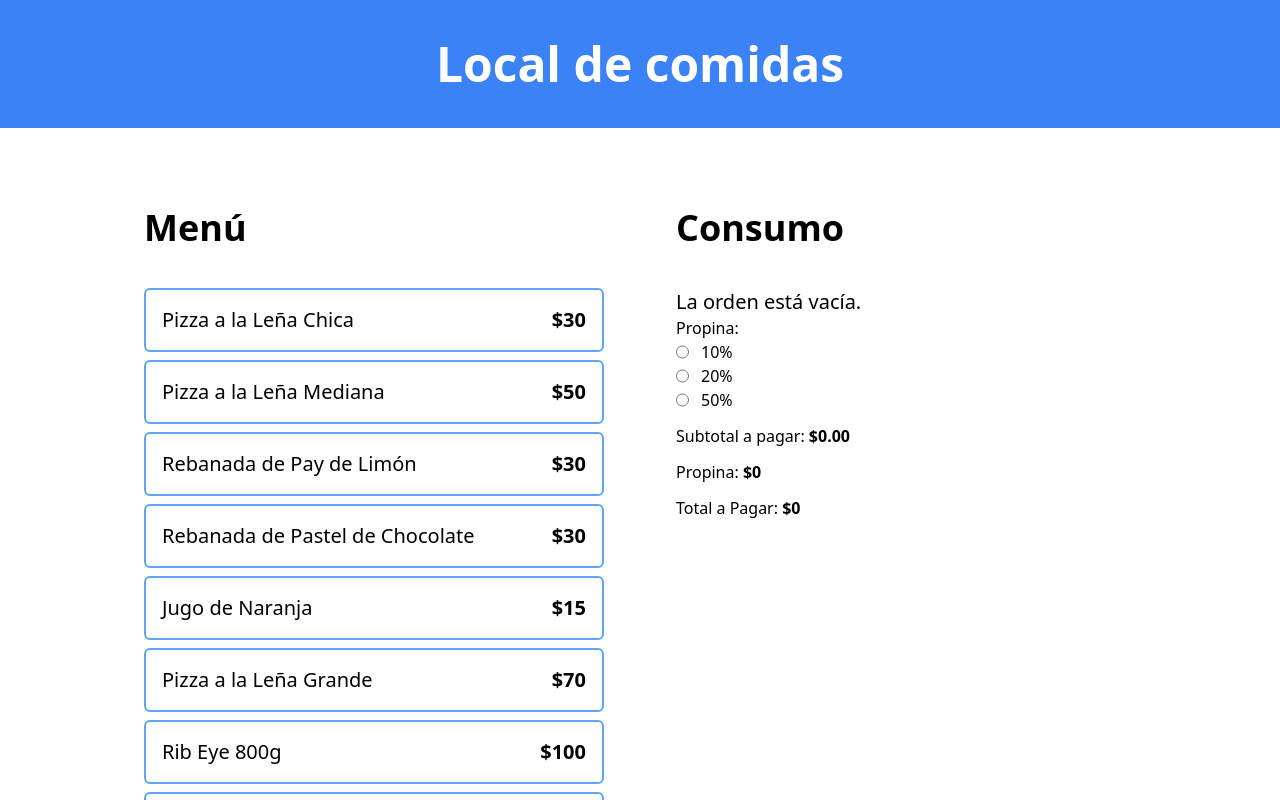
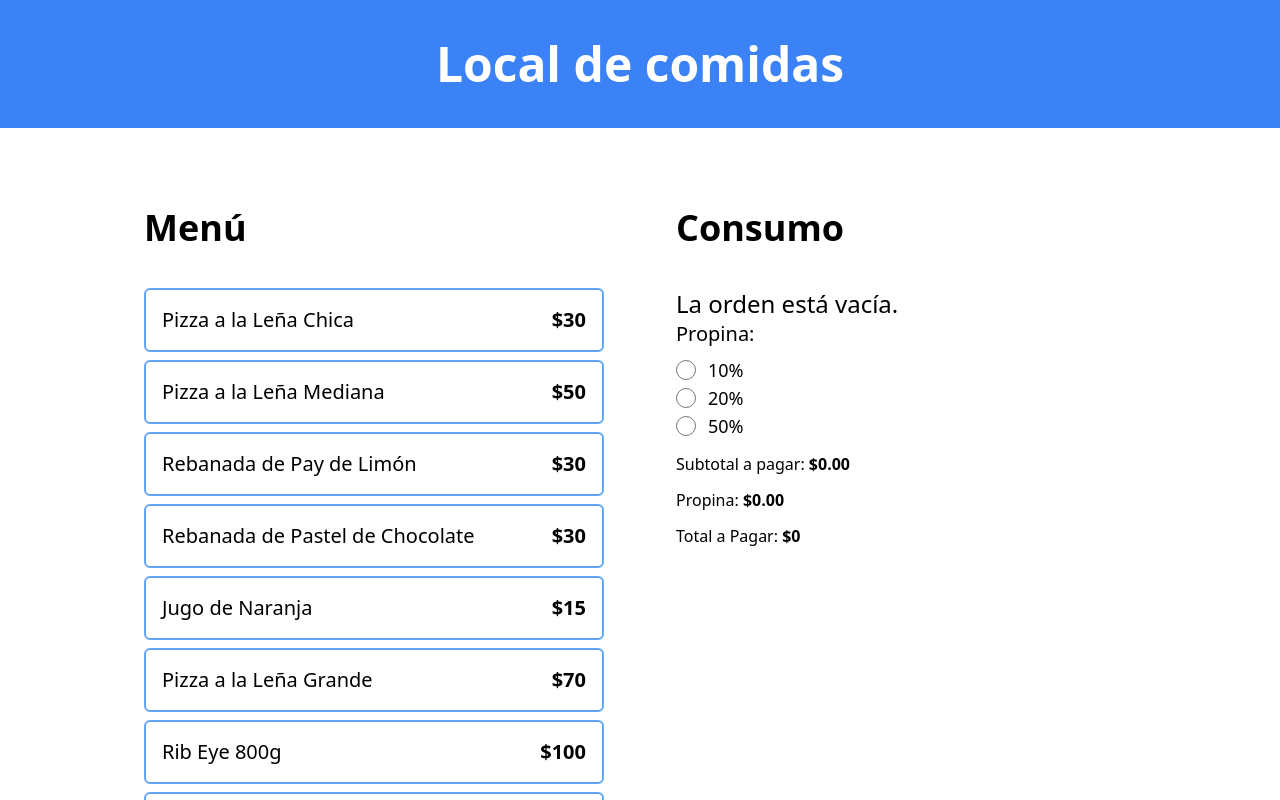
Before and after one commit to codebyjavi/local-de-comidas, a React (Vite) app: page / in a window 1280 px wide. Shown: the top 800 px of the page. Built offline with nearby package versions, Linux system fonts and the light colour scheme.

Commit message:
add tipAmount

```diff
--- a/src/App.tsx
+++ b/src/App.tsx
@@ -7,7 +7,7 @@ import useOrder from "./hooks/useOrder"
 
 function App() {
 
-  const { order, addItem, removeItem } = useOrder()
+  const { order, tip, setTip, addItem, removeItem } = useOrder()
 
   return (
     <>
@@ -37,11 +37,12 @@ function App() {
           />
 
           <TipPercentageForm
-
+            setTip={setTip}
           />
 
           <OrderTotals
           order={order}
+          tip={tip}
           />
         </div>
       </main>
--- a/src/components/OrderContents.tsx
+++ b/src/components/OrderContents.tsx
@@ -11,7 +11,7 @@ export default function OrderContents({ order, removeItem } : OrderContentsProps
     <div>
         <h2 className="mb-10 text-4xl font-bold">Consumo</h2>
         {order.length === 0 ?
-        <h3 className="text-xl">La orden está vacía.</h3>
+        <h3 className="text-2xl">La orden está vacía.</h3>
         : (<div className="space-y-3">
 
             {order.map( item => (
--- a/src/components/OrderTotals.tsx
+++ b/src/components/OrderTotals.tsx
@@ -3,13 +3,14 @@ import { OrderItem } from "../types"
 import { formatCurrency } from "../helpers"
 
 type OrderTotalsProps = {
-    order: OrderItem[]
+    order: OrderItem[],
+    tip: number
 }
 
-export const OrderTotals = ({order} : OrderTotalsProps) => {
+export const OrderTotals = ({order, tip} : OrderTotalsProps) => {
 
     const subtotal= useMemo(() => order.reduce((total, item) => total + (item.price * item.quantity), 0), [order])
-
+    const tipAmount = useMemo(() => subtotal * tip, [tip, order])
   return (
     <>
         <div className="space-y-3">
@@ -19,7 +20,7 @@ export const OrderTotals = ({order} : OrderTotalsProps) => {
             </p>
 
             <p>Propina: {''}
-                <span className="font-bold">$0</span>
+                <span className="font-bold">{formatCurrency(tipAmount)}</span>
             </p>
 
             <p>Total a Pagar: {''}
--- a/src/components/TipPercentageForm.tsx
+++ b/src/components/TipPercentageForm.tsx
@@ -16,21 +16,27 @@ const tipOptions = [
     },
   ]
 
-export default function TipPercentageForm() {
+type TipPercentageFormProps = {
+    setTip: React.Dispatch<React.SetStateAction<number>>
+}
+
+export default function TipPercentageForm({setTip} : TipPercentageFormProps) {
   return (
     <div>
-        <h3>Propina: </h3>
+        <h3 className="mb-2 text-xl">Propina: </h3>
 
-        <form>
+        <form className="">
             {tipOptions.map(tip => (
-            <div key={tip.id} className="flex gap-x-3">
+            <div key={tip.id} className="flex items-center gap-x-3">
                 <input
+                    className="size-5"
                     id={tip.id}
                     type="radio"
                     name="tip"
                     value={tip.value}
+                    onChange={(e) => setTip(+e.target.value)}
                 />
-                <label htmlFor={tip.id}>{tip.label}</label>
+                <label className="text-lg" htmlFor={tip.id}>{tip.label}</label>
             </div>
             ))}
 
--- a/src/hooks/useOrder.ts
+++ b/src/hooks/useOrder.ts
@@ -3,6 +3,7 @@ import type { MenuItem, OrderItem } from "../types";
 
 export default function useOrder(){
     const [order, setOrder] = useState<OrderItem[]>([])
+    const [tip, setTip] = useState(0)
 
     const addItem = (item : MenuItem) => {
         const itemExists = order.find(orderItem => orderItem.id === item.id)
@@ -23,6 +24,8 @@ export default function useOrder(){
 
     return {
         order,
+        tip,
+        setTip,
         addItem,
         removeItem
     }
```
